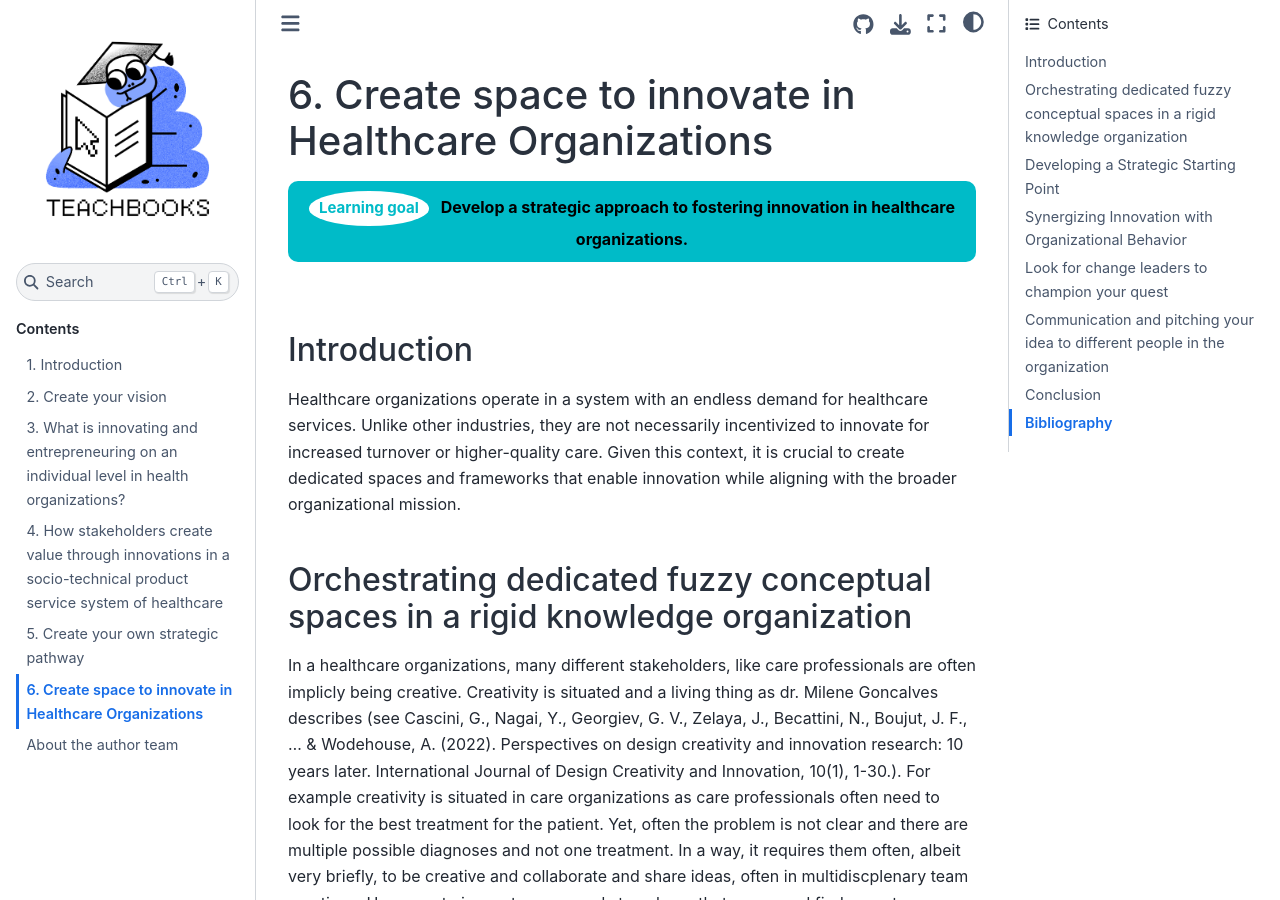
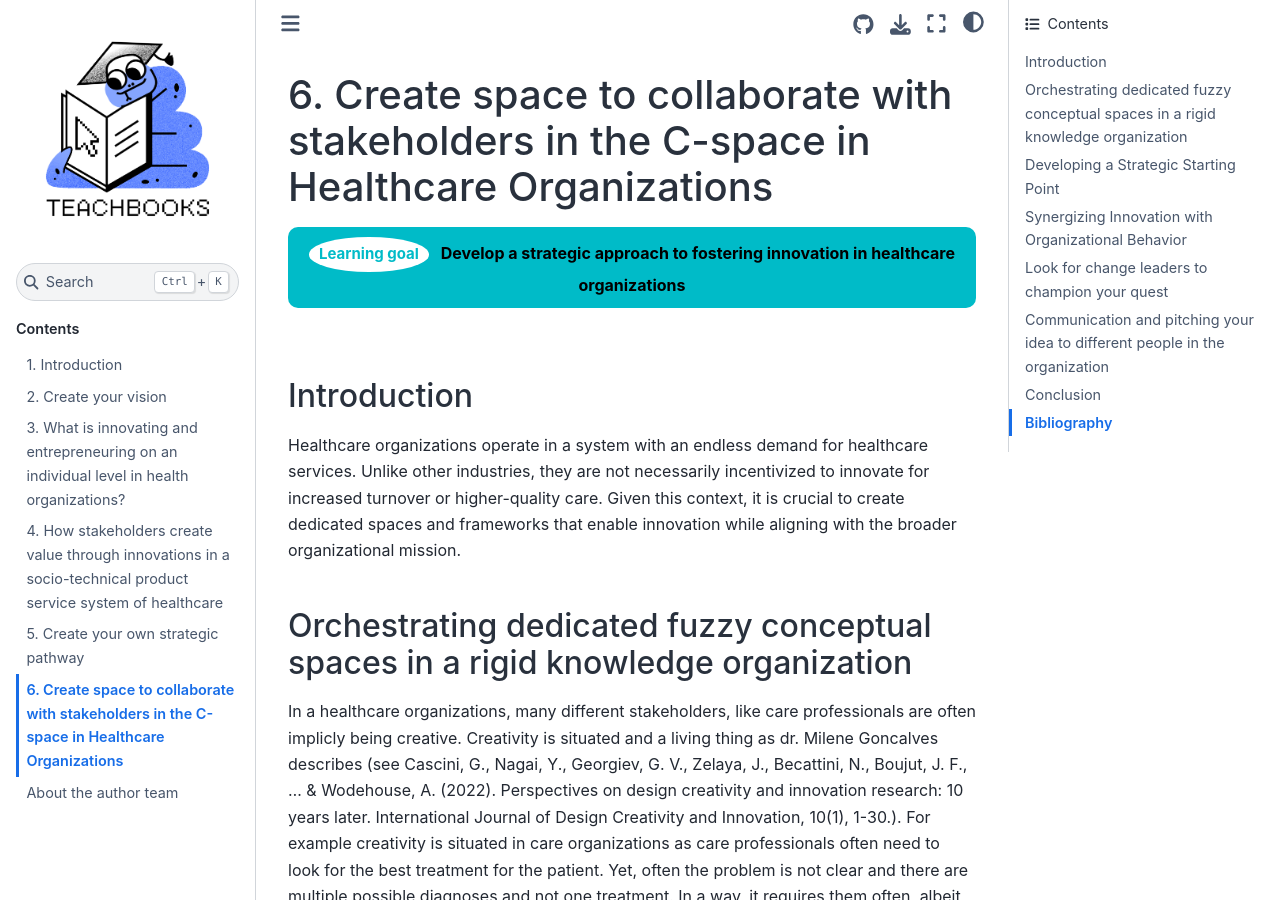
Before and after one commit to pietervandekerckhove/handbook-innovating-health, a Jupyter Book: the page built from book/chapters/07_create_innovation.md, in a window 1280 px wide and 900 px high. Built offline with Jupyter Book 1.0.4 settings and Sphinx 7.4.7 and the Sphinx Book theme 1.1.4, drawn with Linux system fonts in a browser that asks for light colours; pages that are not in the unit, such as notebooks, are missing from menus; comment, search, counter and statistics services are not loaded.

Commit message:
update chap 7

```diff
--- a/book/chapters/07_create_innovation.md
+++ b/book/chapters/07_create_innovation.md
@@ -1,9 +1,9 @@
-# 6. Create space to innovate in Healthcare Organizations
+# 6. Create space to collaborate with stakeholders in the C-space in Healthcare Organizations
 
 <center>
   <div style="padding: 10px; background-color: #00BBC8; border-radius: 10px; display: inline-block; font-weight: bold; font-size: 16px; color: #000; position: relative;">
     <span style="background-color: white; color: #00BBC8; border-radius: 50%; padding: 5px 10px; font-size: 15px; font-weight: bold; margin-right: 8px; display: inline-block;">Learning goal</span>
-   Develop a strategic approach to fostering innovation in healthcare organizations.
+   Develop a strategic approach to fostering innovation in healthcare organizations
   </div>
 </center>
 <br>
```
